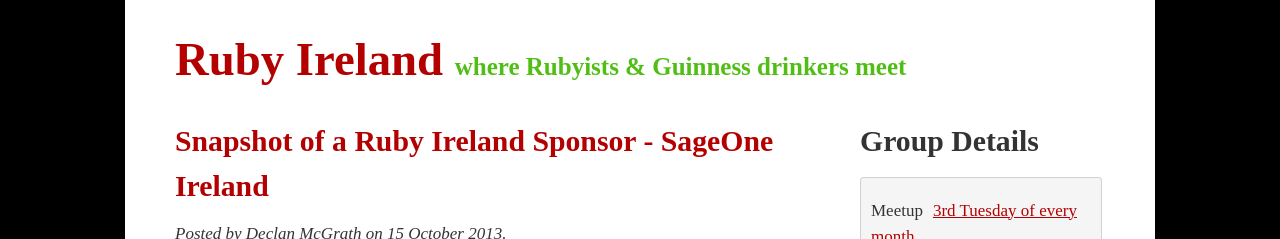
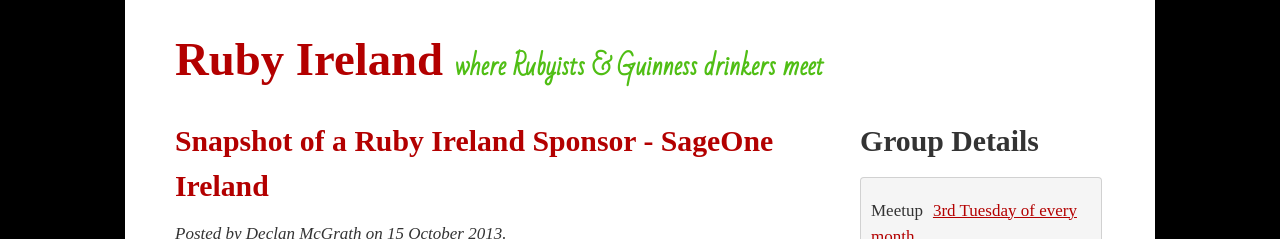
Before and after one commit to rubyireland/rubyireland.github.com, a Jekyll site: the page built from index.html, in a window 1280 px wide. Shown: the top 239 px of the page. Built offline with Jekyll 4.4.1, drawn with Linux system fonts in a browser that asks for light colours; some web fonts are replaced; Markdown is read by kramdown in place of the engine named in the settings.

Commit message:
Added more decorative font for subheader

```diff
--- a/_layouts/default.html
+++ b/_layouts/default.html
@@ -17,6 +17,7 @@
     <meta itemprop="image" content="{{ site.root_url | append:page.image_url }}"/>
 
     <link href="//fonts.googleapis.com/css?family=Duru Sans&amp;subset=latin" rel="stylesheet" type="text/css" style="font-family: 'Duru Sans';">
+    <link href="//fonts.googleapis.com/css?family=Bad Script&subset=latin" rel="stylesheet" type="text/css">
 
     <link rel="stylesheet" href="css/bootstrap.min.css" />
     <link rel="stylesheet" href="css/main.css" />
--- a/css/main.css
+++ b/css/main.css
@@ -67,6 +67,7 @@ h3 {
 .subheader {
   font-size: 25px;
   color: #50BE15;
+  font-family: 'Bad Script', sans-serif;
 }
 
 .detailsPanel dl {
```
